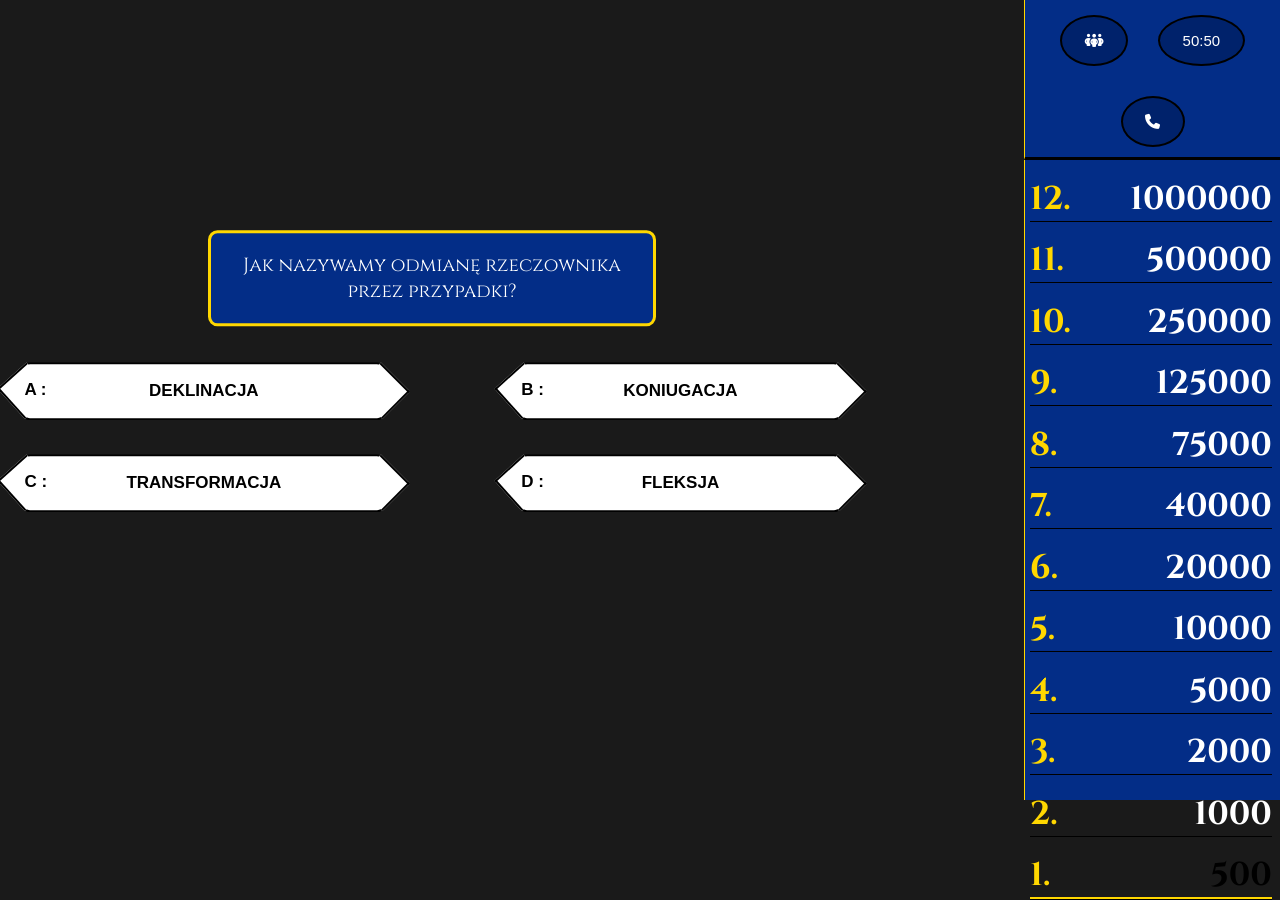
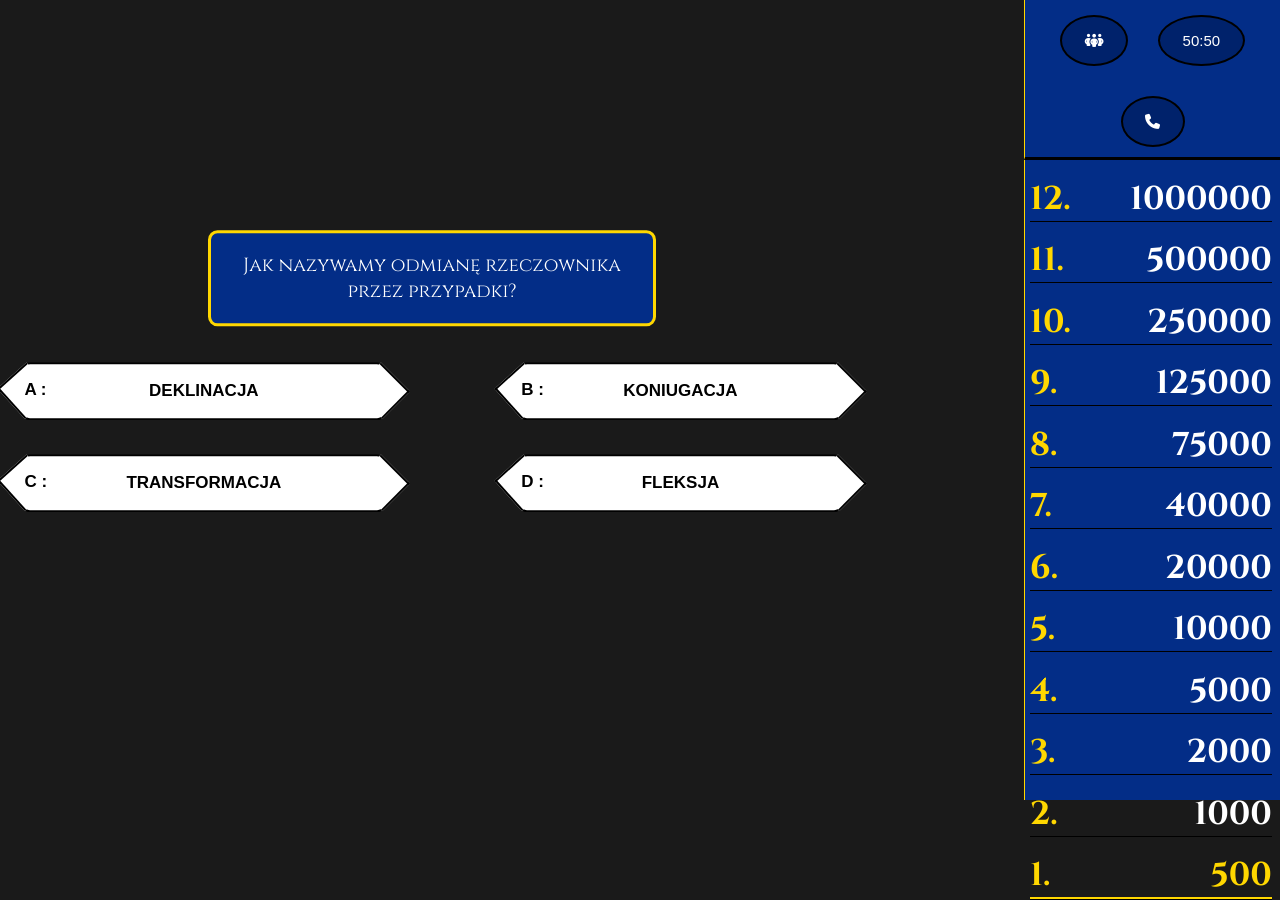
Before and after one commit to Hubciok1/Milonerzy, a plain HTML site: page index.html in a window 1280 px wide. Both pictures are taken after a click on the button "START". Drawn offline with Linux system fonts and the light colour scheme.

Commit message:
Update main.css

```diff
--- a/css/main.css
+++ b/css/main.css
@@ -24,7 +24,7 @@ body {
 }
 
 .highlight {
-  color: rgb(0, 0, 0);
+  color:rgb(255, 215, 0);
   border-bottom: 2px solid gold;
 }
 
```
